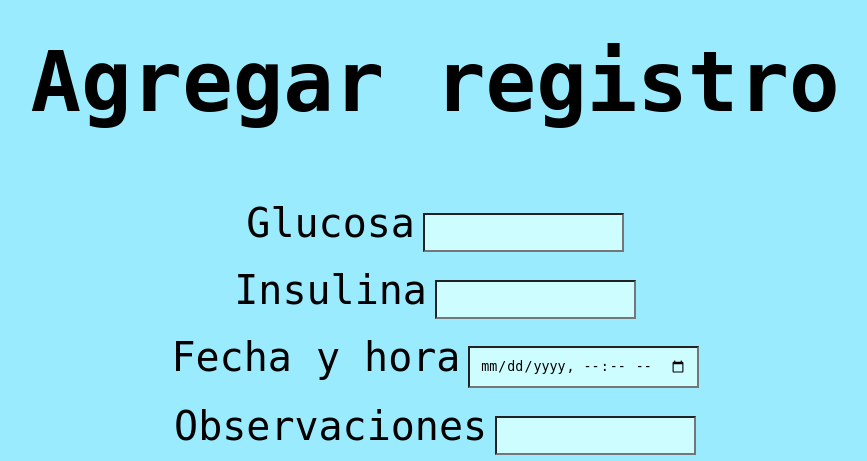
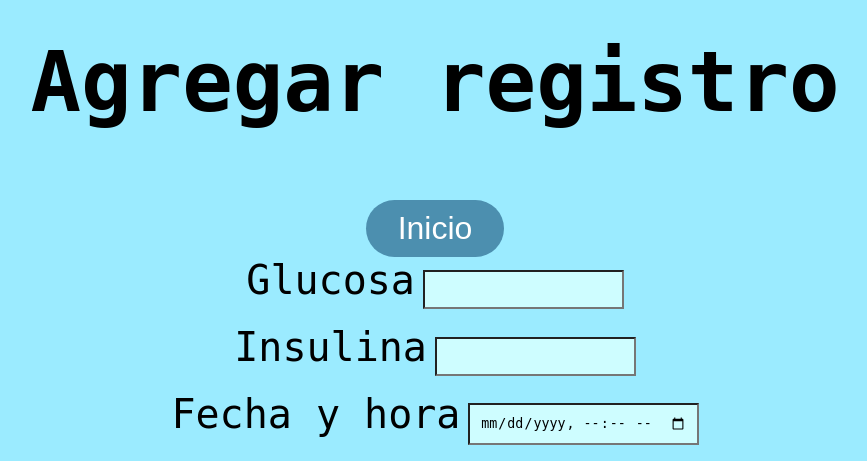
Before and after one commit to octex/diabetech, a Flask app: page /diabetech/controles/agregar/ in a window 1280 px wide. Shown: the part 143-604 px from the top of the page, without its empty margins (205-1072 px from the left). Run offline with Flask 2, Linux system fonts and the light colour scheme.

Commit message:
Added basic nav and fixed time issue

```diff
--- a/constants.py
+++ b/constants.py
@@ -1,3 +1,6 @@
+from http.client import NOT_ACCEPTABLE
+
+
 class HTTPMethods:
     POST = "POST"
     GET = "GET"
@@ -8,7 +11,8 @@ class HTTPMethods:
 class HTTPCodes:
     OK = 200
     CREATED = 201
-    BAD_REQUEST = 406
+    BAD_REQUEST = 400
+    NOT_ACCEPTABLE = 406
     INTERNAL_ERROR = 500
 
 class Config:
--- a/controles/managers.py
+++ b/controles/managers.py
@@ -21,12 +21,14 @@ class ControlesManager:
         new_control = Control()
         try:
             new_control.valor = request["valor"]
-            new_control.fecha = datetime.strptime(request["fecha"], "%Y-%m-%dT%M:%S")
+            new_control.fecha = datetime.strptime(request["fecha"], "%Y-%m-%dT%H:%M")
             new_control.insulina = request["insulina"]
             new_control.observaciones = request["observaciones"]
             self.db.add(new_control)
             self.db.commit()
         except KeyError as e:
+            return DiabetechResponse(HTTPCodes.NOT_ACCEPTABLE, e).get_response()
+        except ValueError as e:
             return DiabetechResponse(HTTPCodes.BAD_REQUEST, e).get_response()
         new_control_api = ControlApi(new_control)
         return DiabetechResponse(HTTPCodes.CREATED, new_control_api.to_json()).get_response()
--- a/static/style.css
+++ b/static/style.css
@@ -15,6 +15,11 @@ button {
     font-size: 72px;
     border-radius: 67px;
     transition-duration: 0.4s;
+}
+
+.nav-btn{
+    font-size: 32px;
+    padding: 10px 32px;
 }
 
 button:hover {
--- a/templates/add_control.html
+++ b/templates/add_control.html
@@ -11,7 +11,7 @@
         <h1 class="titles">Diabetech</h1>
         <h2 class="titles">Agregar registro</h2>
         <nav>
-
+            <button class='nav-btn' onclick="window.location.href='/';">Inicio</button>
         </nav>
     </header>
     <body>
--- a/templates/controles.html
+++ b/templates/controles.html
@@ -10,8 +10,11 @@
     </head>
     <header>
         <h1 class="titles">Diabetech</h1>
-        <nav></nav>
+        <nav>
+            <button class='nav-btn' onclick="window.location.href='/';">Inicio</button>
+        </nav>
     </header>
+    <br>
     <body>
         <table>
             <tr>
```
